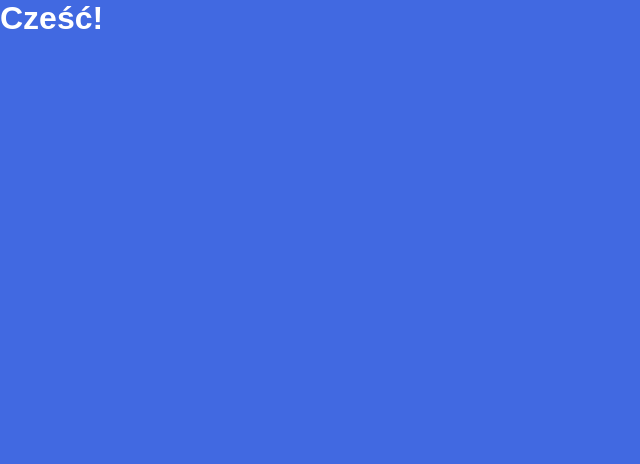
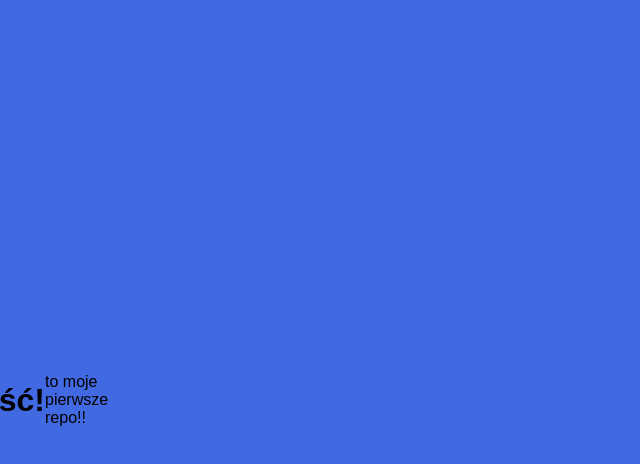
Before and after one commit to stachustach187/MMC3cz9, a plain HTML site: page index.html in a window 1280 px wide. Shown: the whole page, without its empty margins (0-640 px from the left). Drawn offline with Linux system fonts and the light colour scheme.

Commit message:
added p and changed style

```diff
--- a/index.html
+++ b/index.html
@@ -12,5 +12,6 @@
 	</head>
 	<body>
 		<h1>Cześć!</h1>
+		<p>to moje pierwsze repo!!</p>
 	</body>
 </html>
--- a/style.css
+++ b/style.css
@@ -5,9 +5,11 @@
 }
 
 body {
+	display: flex;
+	justify-content: center;
+	align-items: center;
 	height: 100vh;
+	width: 50px;
 	font-family: 'Ubuntu', sans-serif;
-	overflow: hidden;
-	color: #fff;
 	background: royalblue;
 }
```
